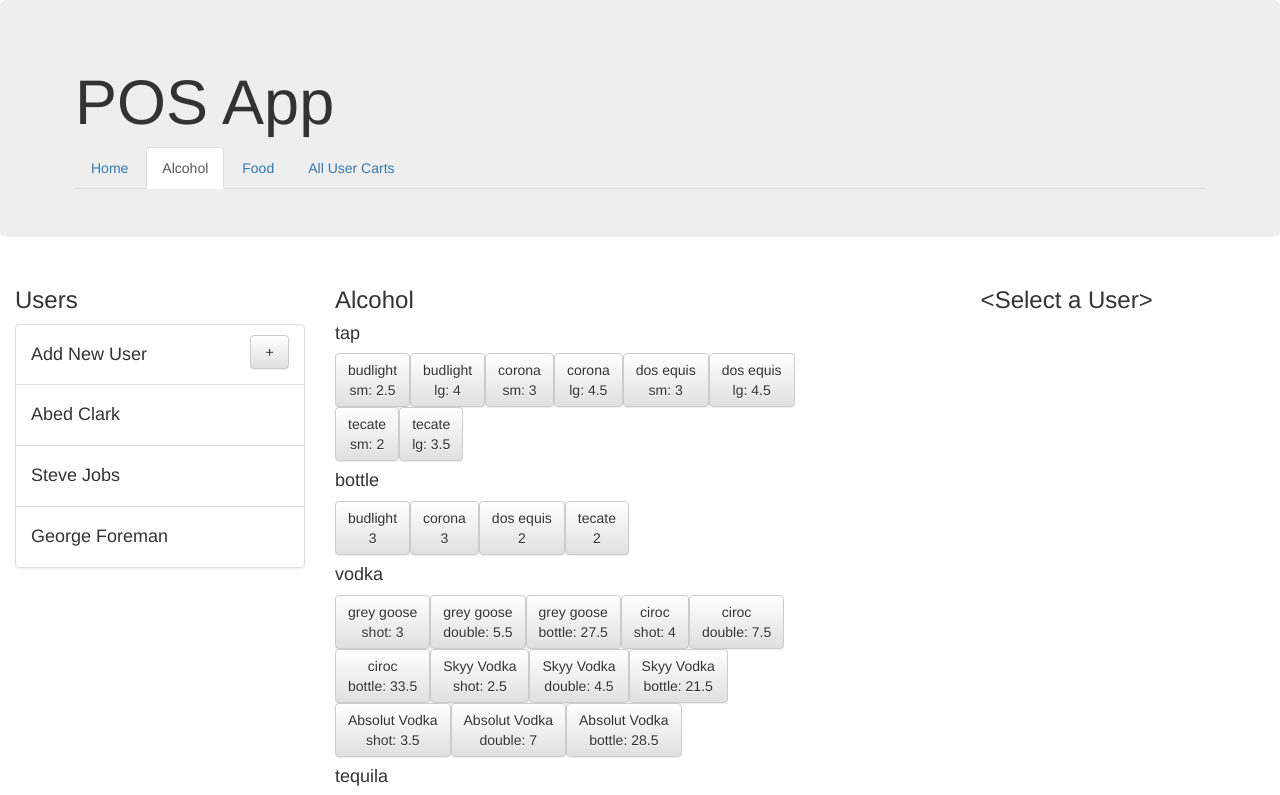
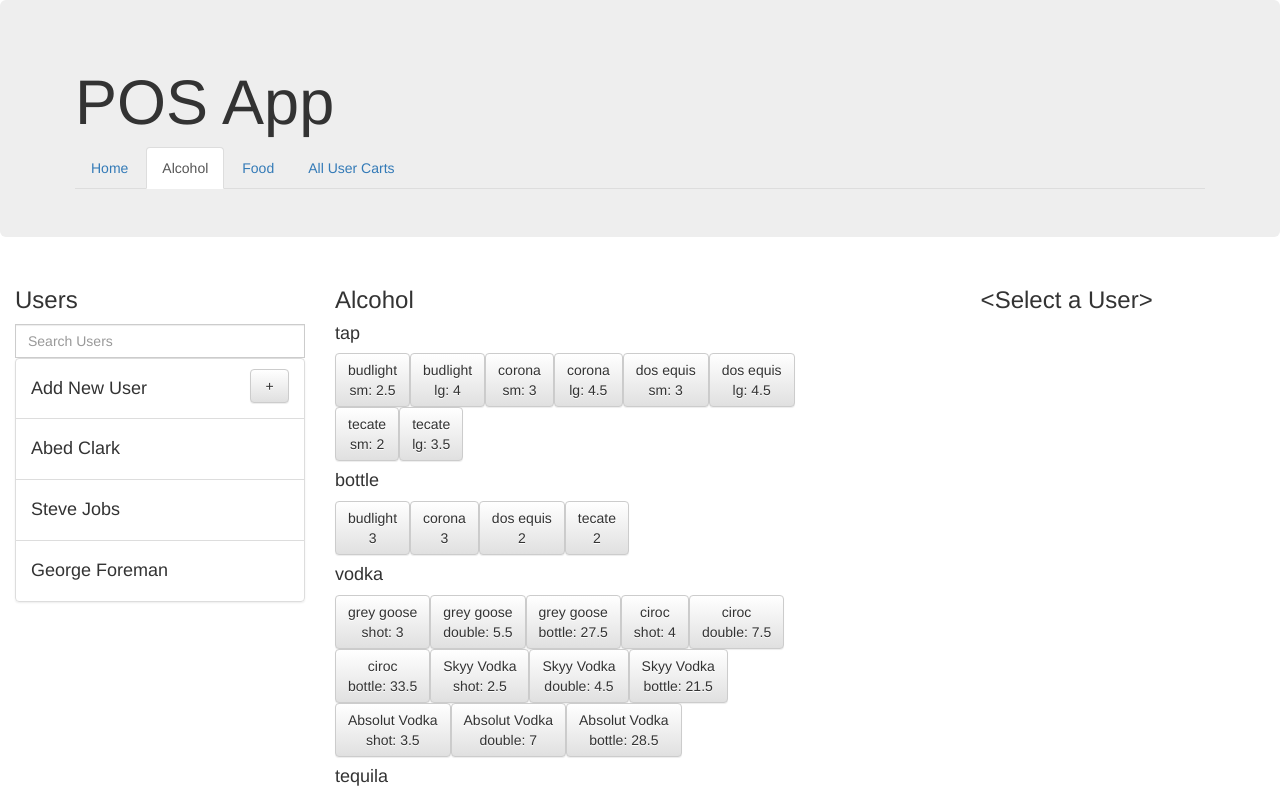
Before and after one commit to blaynem/pos-app, a React (Create React App) app: page / in a window 1280 px wide. Shown: the top 795 px of the page. Built offline with nearby package versions, Linux system fonts and the light colour scheme.

Commit message:
search functionality works

```diff
--- a/src/components/user_select.js
+++ b/src/components/user_select.js
@@ -4,29 +4,55 @@ import { bindActionCreators } from 'redux';
 import { chooseUserCart } from '../actions';
 
 class UserSelect extends Component {
+	constructor(props){
+		super(props);
+
+		this.state = { searchTerm: '' }
+		this.onInputChange = this.onInputChange.bind(this)
+	}
 	// on clicking a user, it will choose their cart for the items added in menu to be placed in.
 	chooseUserCart(name, userId){
 		this.props.chooseUserCart(name, userId);
 	}
 
+	onInputChange(e){
+		this.setState({ searchTerm: e.target.value })
+	}
+
 	// renders all the users inside of /data/users
 	renderUsers(){
-		return this.props.users.map((users, i) => {
+		// filters out any of the names that do not include this.state.searchTerm
+		return this.props.users.filter((name) => {
+			// concat first/last into full name with a space so it will not filter out names with spaces
+			const full_name = (name.first_name + " " + name.last_name)
+			return (full_name.toLowerCase().includes(this.state.searchTerm.toLowerCase()));
+		}).map((users, i) => {
 			return (
 				<li key={users + i} className="list-group-item" onClick={() => this.chooseUserCart(users.first_name, users.id)}>
 					<h4>{users.first_name} {users.last_name}</h4>
 				</li>
 			)
-		});
+		})
 	}
 
 	render() {
 		return (
 			<div>
+				<div className="col-xs-12 input-group">
+					<input
+						type="text"
+						className="form-control"
+						placeholder="Search Users"
+						value={this.state.searchTerm}
+						onChange={this.onInputChange}/>
+				</div>
 				<ul className="list-group">
 					<li className="list-group-item">
 						<h4 style={{display:"inline-block"}}>Add New User</h4>
-						<button style={{width:"15%"}} className="btn btn-default pull-right" onClick={() => alert("this don't work yet fam, soon tho.")}>+</button>
+						<button
+							style={{width:"15%"}}
+							className="btn btn-default pull-right"
+							onClick={() => alert("this don't work yet fam, soon tho.")}>+</button>
 					</li>
 					{this.renderUsers()}
 				</ul>
```
